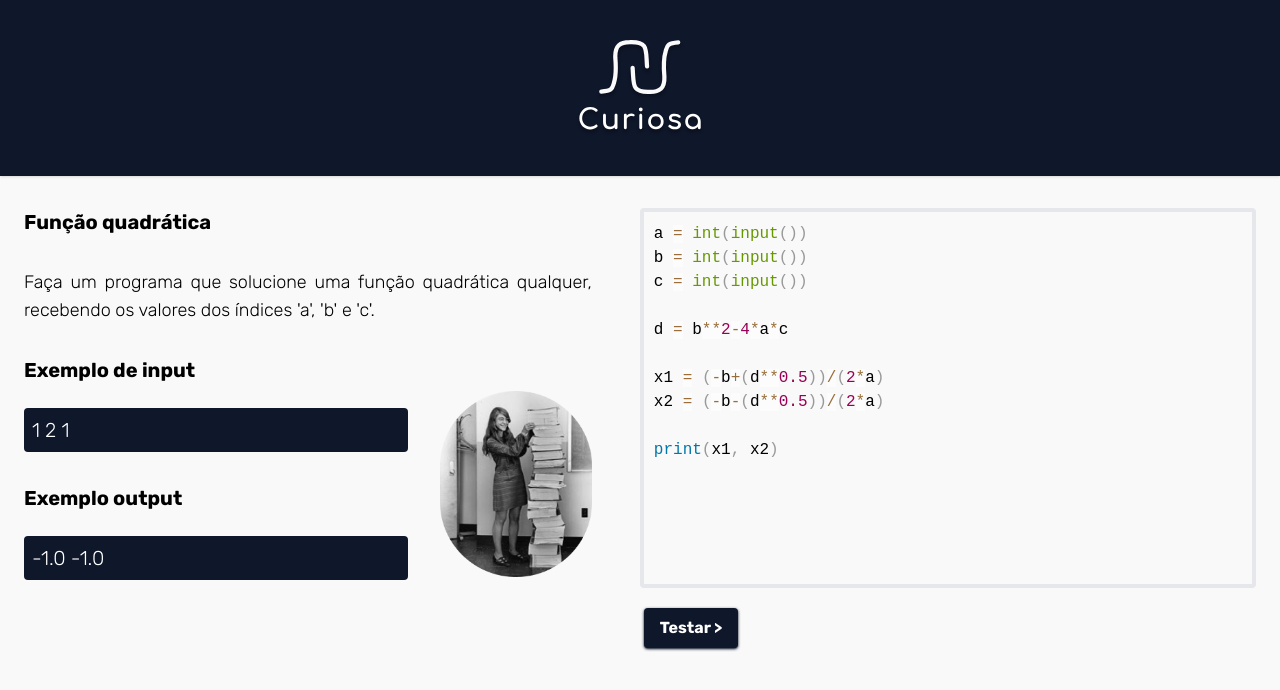
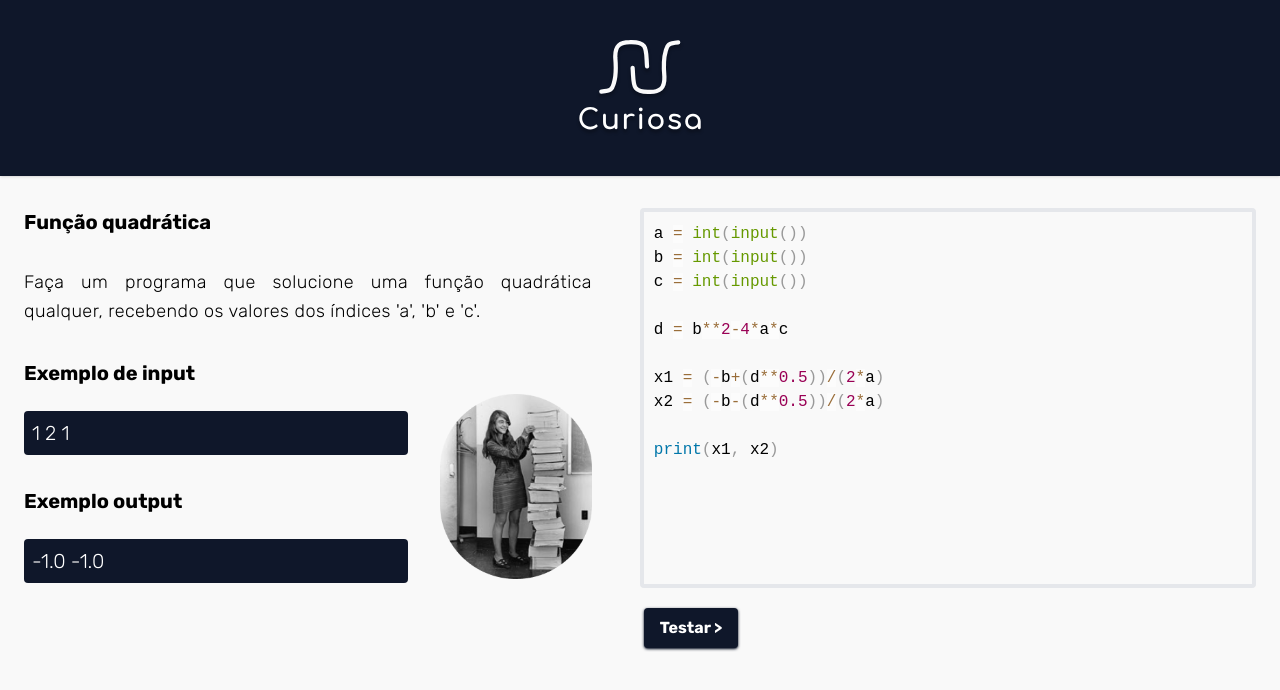
Before and after one commit to marcelo-schreiber/curiosa-website, a Next.js app: page / in a window 1280 px wide. Shown: the top 690 px of the page. Built offline with nearby package versions, Linux system fonts and the light colour scheme.

Commit message:
fix: letter spacing and line height in paragraph

```diff
--- a/components/question.tsx
+++ b/components/question.tsx
@@ -22,7 +22,9 @@ const Question: React.FC<QuestionProps> = ({
     <div className="mx-6">
       <section className="my-8">
         <h2 className={`${titleClassname} mb-8`}>{title}</h2>
-        <p className="font-light text-lg text-justify">{problem}</p>
+        <p className="font-light text-lg text-justify leading-relaxed tracking-wide">
+          {problem}
+        </p>
       </section>
       <section className="md:flex md:justify-between md:items-center">
         <div className="md:w-full md:mr-8">
```
